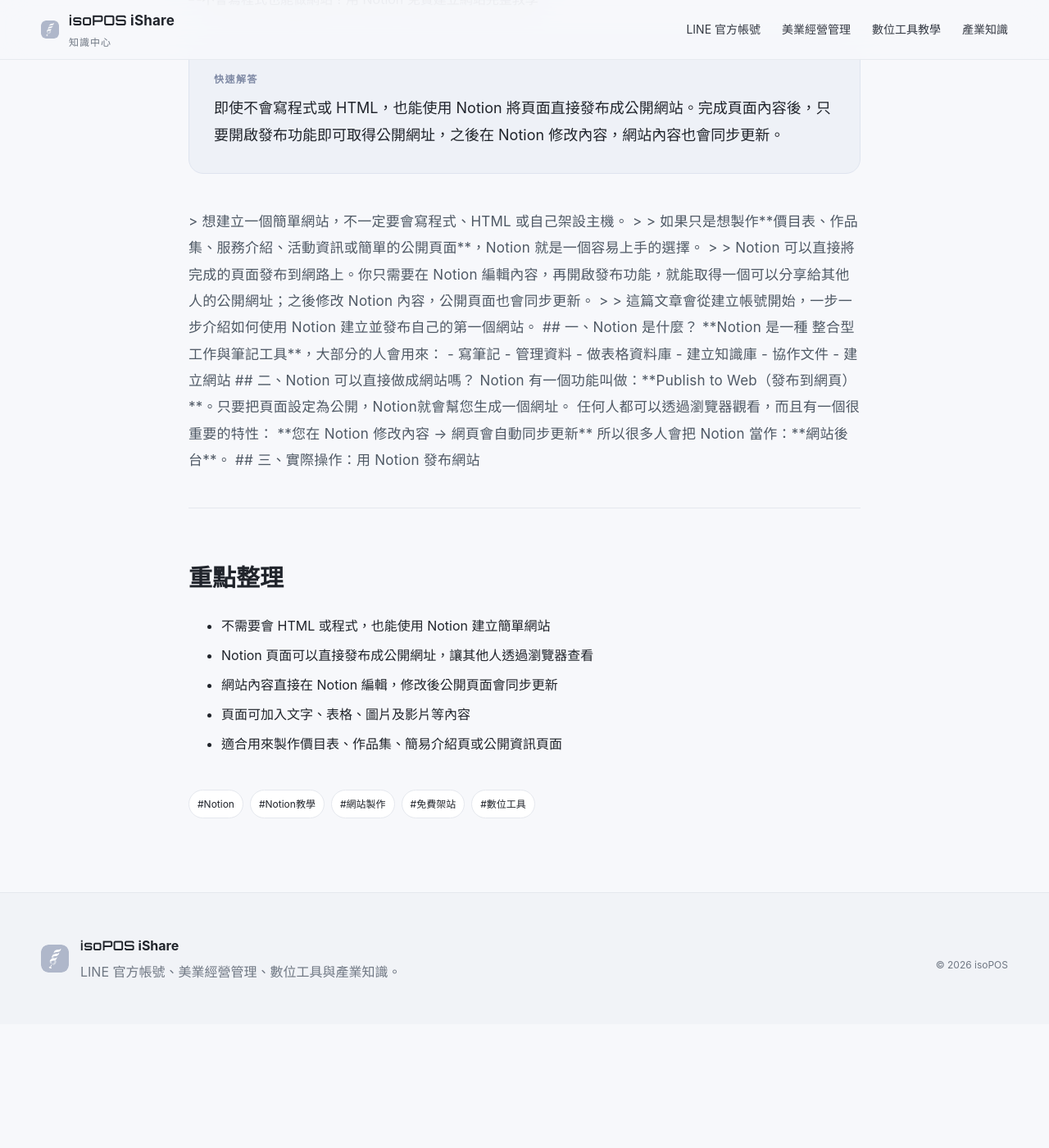
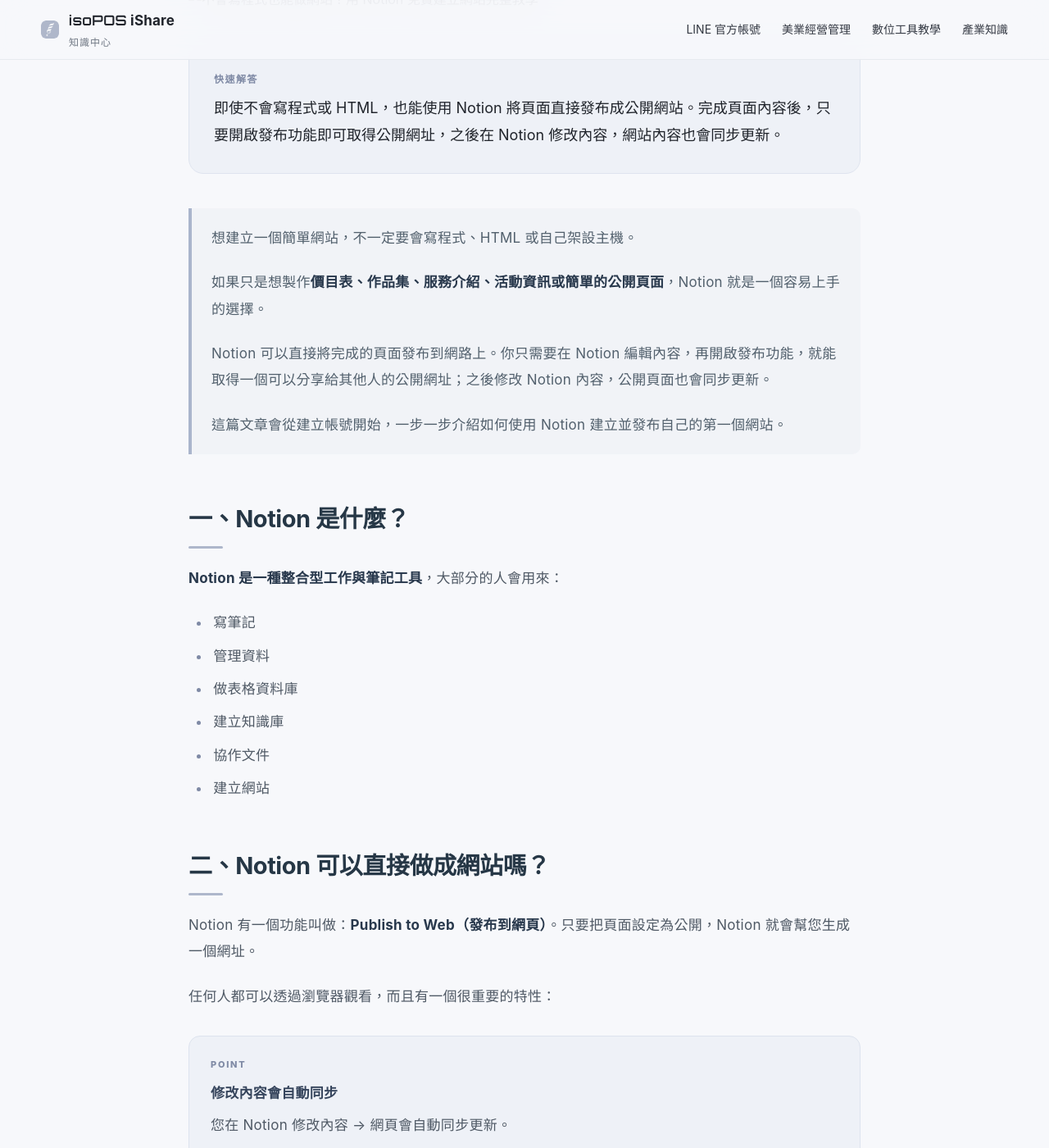
Before and after one commit to isopossoft/isoPOS-ishare, a Jekyll site: the page built from _posts/2026-08-13-build-website-with-notion.md, in a window 1280 px wide and 1400 px high, scrolled down 541 px. Shown: the whole window at 82% size. Built offline with Jekyll 4.4.1, drawn with Linux system fonts in a browser that asks for light colours; before the commit the page ends 1790 px from its top, so only the background shows below that; some of the changed text lies outside the part shown.

Commit message:
Update _posts/2026-08-13-build-website-with-notion.md (via Pages CMS)

```diff
--- a/_posts/2026-08-13-build-website-with-notion.md
+++ b/_posts/2026-08-13-build-website-with-notion.md
@@ -26,4 +26,48 @@
 meta_description: Notion 可以免費架網站嗎？本文完整教你從建立 Notion 頁面、加入文字圖片，到發布成公開網站，不需要會 HTML 或程式，也能快速建立簡單網站。
 noindex: false
 ---
-<p>&gt; 想建立一個簡單網站，不一定要會寫程式、HTML 或自己架設主機。 &gt; &gt; 如果只是想製作**價目表、作品集、服務介紹、活動資訊或簡單的公開頁面**，Notion 就是一個容易上手的選擇。 &gt; &gt; Notion 可以直接將完成的頁面發布到網路上。你只需要在 Notion 編輯內容，再開啟發布功能，就能取得一個可以分享給其他人的公開網址；之後修改 Notion 內容，公開頁面也會同步更新。 &gt; &gt; 這篇文章會從建立帳號開始，一步一步介紹如何使用 Notion 建立並發布自己的第一個網站。 ## 一、Notion 是什麼？ **Notion 是一種 整合型工作與筆記工具**，大部分的人會用來： - 寫筆記 - 管理資料 - 做表格資料庫 - 建立知識庫 - 協作文件 - 建立網站 ## 二、Notion 可以直接做成網站嗎？ Notion 有一個功能叫做：**Publish to Web（發布到網頁）**。只要把頁面設定為公開，Notion就會幫您生成一個網址。 任何人都可以透過瀏覽器觀看，而且有一個很重要的特性： **您在 Notion 修改內容 → 網頁會自動同步更新** 所以很多人會把 Notion 當作：**網站後台**。 ## 三、實際操作：用 Notion 發布網站</p>
+<blockquote>
+  <p>想建立一個簡單網站，不一定要會寫程式、HTML 或自己架設主機。</p>
+
+  <p>如果只是想製作<strong>價目表、作品集、服務介紹、活動資訊或簡單的公開頁面</strong>，Notion 就是一個容易上手的選擇。</p>
+
+  <p>Notion 可以直接將完成的頁面發布到網路上。你只需要在 Notion 編輯內容，再開啟發布功能，就能取得一個可以分享給其他人的公開網址；之後修改 Notion 內容，公開頁面也會同步更新。</p>
+
+  <p>這篇文章會從建立帳號開始，一步一步介紹如何使用 Notion 建立並發布自己的第一個網站。</p>
+</blockquote>
+
+<h2>一、Notion 是什麼？</h2>
+
+<p>
+  <strong>Notion 是一種整合型工作與筆記工具</strong>，大部分的人會用來：
+</p>
+
+<ul>
+  <li>寫筆記</li>
+  <li>管理資料</li>
+  <li>做表格資料庫</li>
+  <li>建立知識庫</li>
+  <li>協作文件</li>
+  <li>建立網站</li>
+</ul>
+
+<h2>二、Notion 可以直接做成網站嗎？</h2>
+
+<p>
+  Notion 有一個功能叫做：<strong>Publish to Web（發布到網頁）</strong>。只要把頁面設定為公開，Notion 就會幫您生成一個網址。
+</p>
+
+<p>
+  任何人都可以透過瀏覽器觀看，而且有一個很重要的特性：
+</p>
+
+<div class="ishare-tip">
+  <strong>修改內容會自動同步</strong>
+  <p>您在 Notion 修改內容 → 網頁會自動同步更新。</p>
+</div>
+
+<p>
+  所以很多人會把 Notion 當作：<strong>網站後台</strong>。
+</p>
+
+<h2>三、實際操作：用 Notion 發布網站</h2>
```
